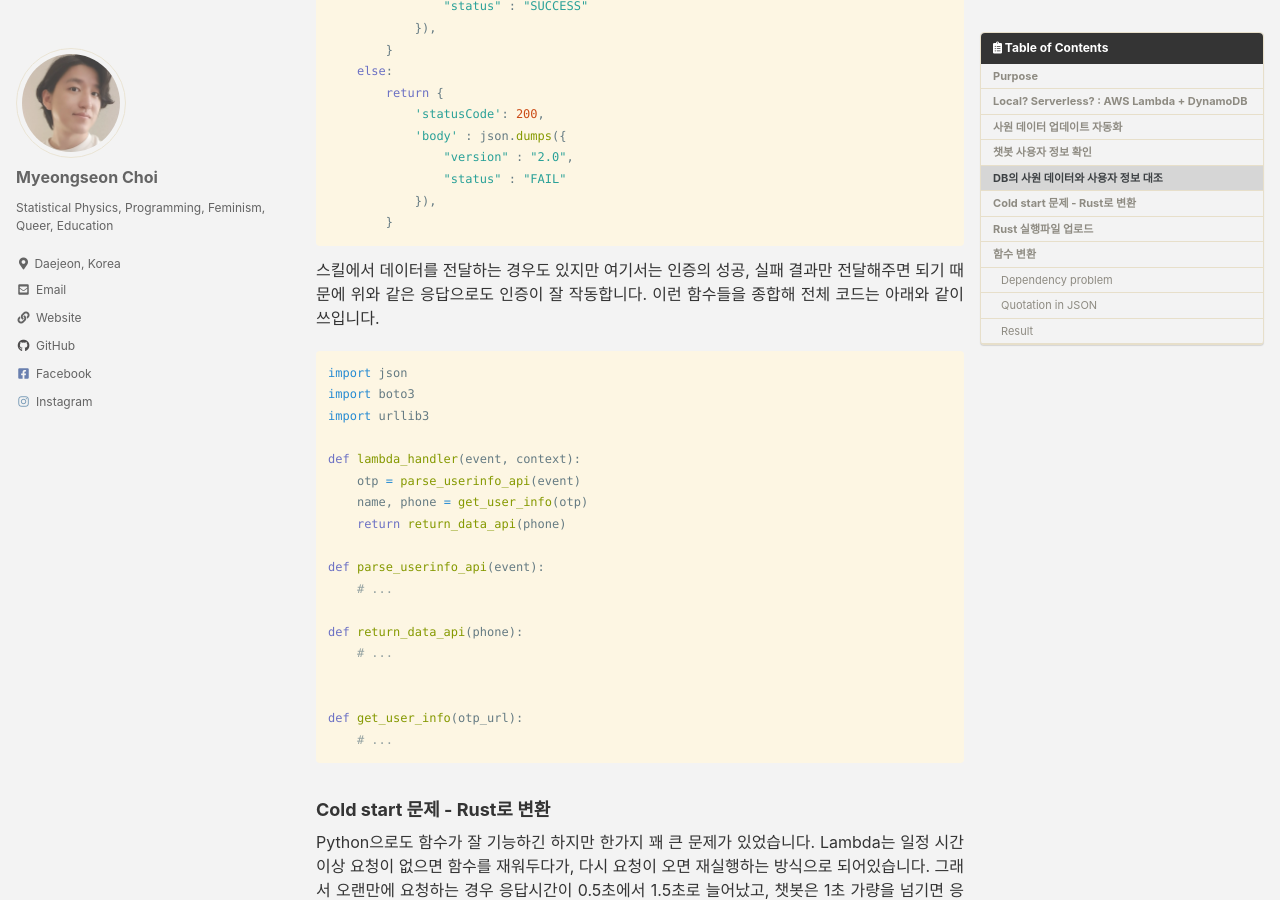
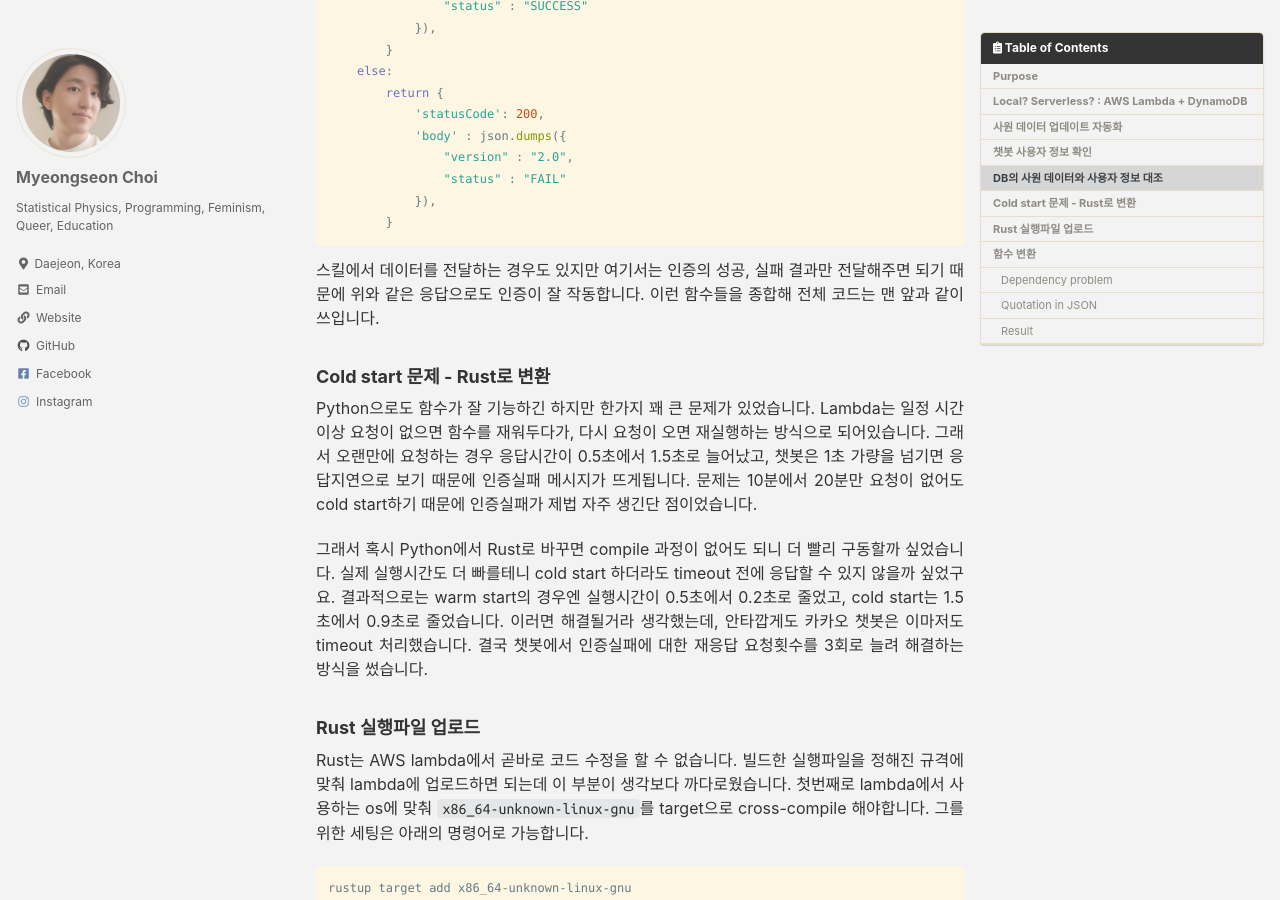
Before and after one commit to key262yek/key262yek.github.io, a Jekyll site: the page built from _posts/2022-04-26-Kakao_chatbot_skill_server_aws_lambda_rust.md, in a window 1280 px wide and 900 px high, scrolled down 4642 px. Built offline with Jekyll 4.4.1, drawn with Linux system fonts in a browser that asks for light colours; cached includes are drawn as plain includes; nearby versions of some CDN libraries.

Commit message:
Update 2022-04-26-Kakao_chatbot_skill_server_aws_lambda_rust.md

````diff
--- a/_posts/2022-04-26-Kakao_chatbot_skill_server_aws_lambda_rust.md
+++ b/_posts/2022-04-26-Kakao_chatbot_skill_server_aws_lambda_rust.md
@@ -212,27 +212,8 @@ def return_data_api(phone):
         }
 ```
 스킬에서 데이터를 전달하는 경우도 있지만 여기서는 인증의 성공, 실패 결과만 전달해주면 되기 때문에 위와 같은 응답으로도 인증이 잘 작동합니다.
-이런 함수들을 종합해 전체 코드는 아래와 같이 쓰입니다.
-```python
-import json
-import boto3
-import urllib3
+이런 함수들을 종합해 전체 코드는 맨 앞과 같이 쓰입니다.
 
-def lambda_handler(event, context):
-    otp = parse_userinfo_api(event)
-    name, phone = get_user_info(otp)
-    return return_data_api(phone)
-
-def parse_userinfo_api(event):
-    # ...
-
-def return_data_api(phone):
-    # ...
-
-
-def get_user_info(otp_url):
-    # ...
-```
 
 ### Cold start 문제 - Rust로 변환
 Python으로도 함수가 잘 기능하긴 하지만 한가지 꽤 큰 문제가 있었습니다.
````
